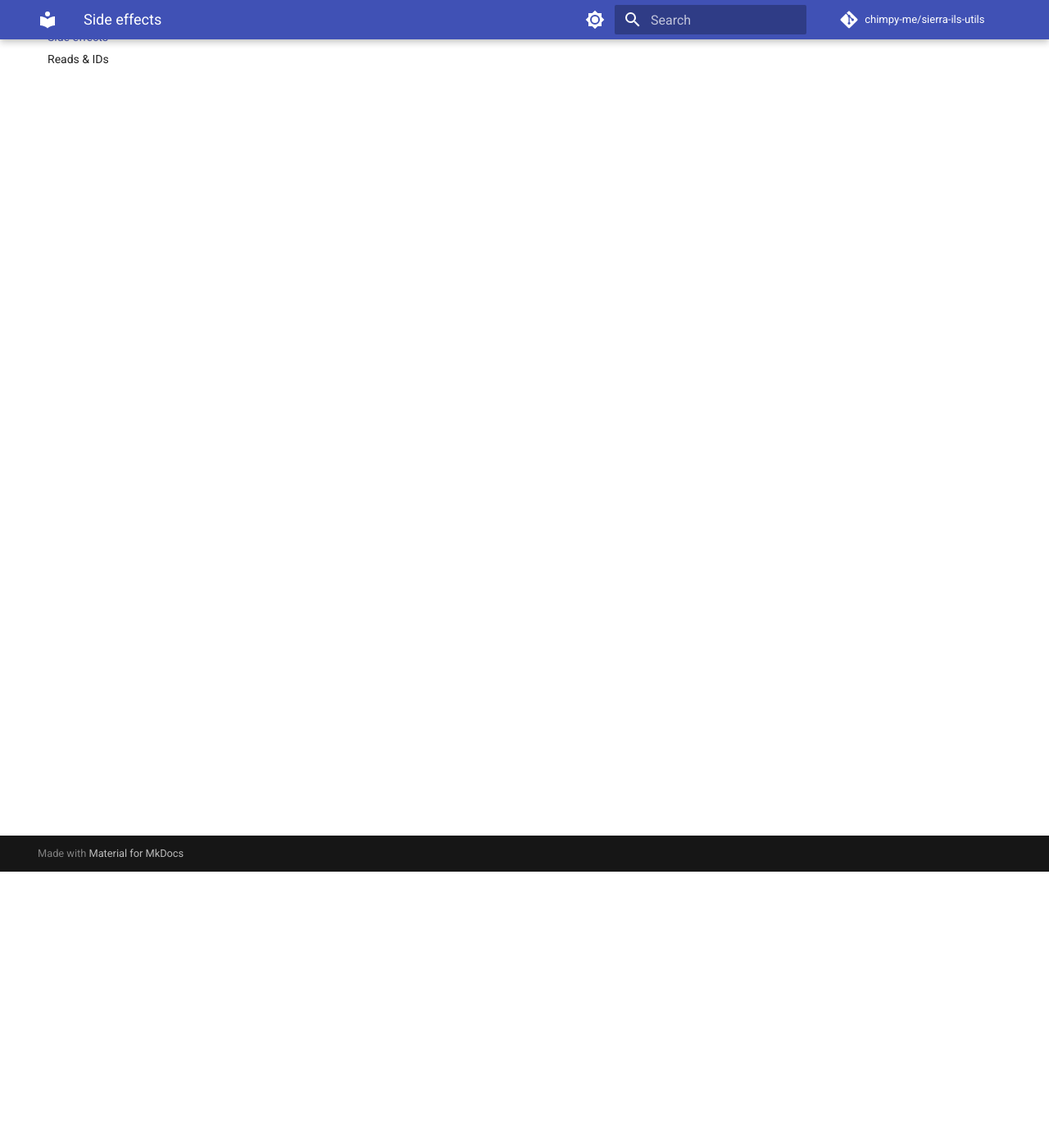
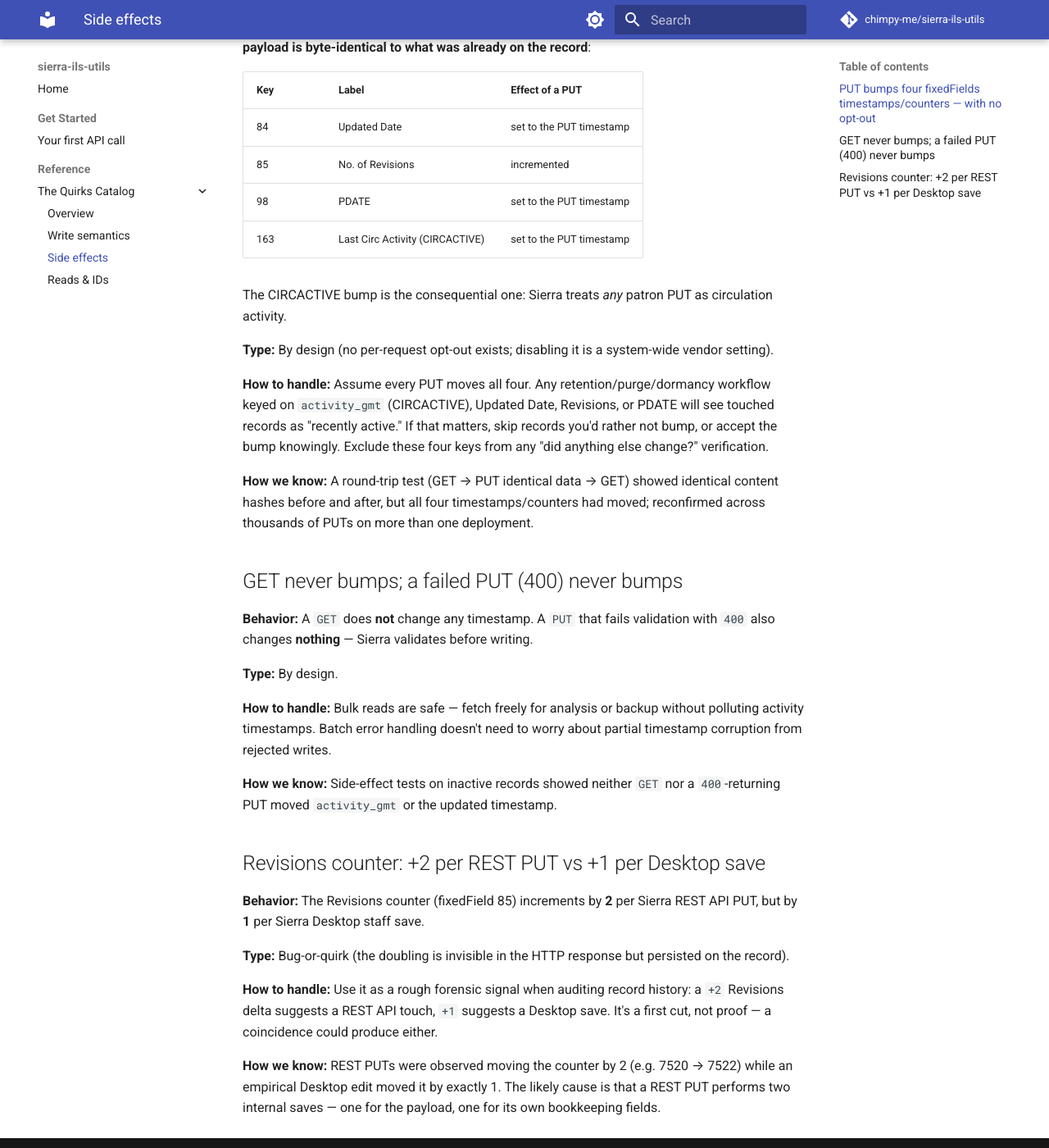
Before and after one commit to chimpy-me/sierra-ils-utils, an MkDocs documentation site: the page built from docs/reference/quirks/side-effects.md, in a window 1280 px wide and 1400 px high, scrolled down 337 px. Shown: the whole window at 82% size. Built offline with MkDocs 1.6.1 and Material for MkDocs 9.7.7, drawn with Linux system fonts in a browser that asks for light colours; comment, search, counter and statistics services are not loaded; some of the changed text lies outside the part shown.

Commit message:
docs: write Quirks Catalog — side effects (3 entries)
Co-Authored-By: Claude Opus 4.8 (1M context) <noreply@anthropic.com>

```diff
--- a/docs/reference/quirks/side-effects.md
+++ b/docs/reference/quirks/side-effects.md
@@ -1 +1,58 @@
 # Side effects
+
+What a write touches *besides* the data you sent. These matter most for retention, purge, and
+freshness workflows that key off record timestamps.
+
+## PUT bumps four `fixedFields` timestamps/counters — with no opt-out
+
+**Behavior:** A successful `PUT` updates several housekeeping `fixedFields` **even when the payload is
+byte-identical to what was already on the record**:
+
+| Key | Label | Effect of a PUT |
+|---|---|---|
+| 84 | Updated Date | set to the PUT timestamp |
+| 85 | No. of Revisions | incremented |
+| 98 | PDATE | set to the PUT timestamp |
+| 163 | Last Circ Activity (CIRCACTIVE) | set to the PUT timestamp |
+
+The CIRCACTIVE bump is the consequential one: Sierra treats *any* patron PUT as circulation activity.
+
+**Type:** By design (no per-request opt-out exists; disabling it is a system-wide vendor setting).
+
+**How to handle:** Assume every PUT moves all four. Any retention/purge/dormancy workflow keyed on
+`activity_gmt` (CIRCACTIVE), Updated Date, Revisions, or PDATE will see touched records as "recently
+active." If that matters, skip records you'd rather not bump, or accept the bump knowingly. Exclude
+these four keys from any "did anything else change?" verification.
+
+**How we know:** A round-trip test (GET → PUT identical data → GET) showed identical content hashes
+before and after, but all four timestamps/counters had moved; reconfirmed across thousands of PUTs
+on more than one deployment.
+
+## GET never bumps; a failed PUT (400) never bumps
+
+**Behavior:** A `GET` does **not** change any timestamp. A `PUT` that fails validation with `400`
+also changes **nothing** — Sierra validates before writing.
+
+**Type:** By design.
+
+**How to handle:** Bulk reads are safe — fetch freely for analysis or backup without polluting
+activity timestamps. Batch error handling doesn't need to worry about partial timestamp corruption
+from rejected writes.
+
+**How we know:** Side-effect tests on inactive records showed neither `GET` nor a `400`-returning PUT
+moved `activity_gmt` or the updated timestamp.
+
+## Revisions counter: +2 per REST PUT vs +1 per Desktop save
+
+**Behavior:** The Revisions counter (fixedField 85) increments by **2** per Sierra REST API PUT, but
+by **1** per Sierra Desktop staff save.
+
+**Type:** Bug-or-quirk (the doubling is invisible in the HTTP response but persisted on the record).
+
+**How to handle:** Use it as a rough forensic signal when auditing record history: a `+2` Revisions
+delta suggests a REST API touch, `+1` suggests a Desktop save. It's a first cut, not proof — a
+coincidence could produce either.
+
+**How we know:** REST PUTs were observed moving the counter by 2 (e.g. 7520 → 7522) while an
+empirical Desktop edit moved it by exactly 1. The likely cause is that a REST PUT performs two
+internal saves — one for the payload, one for its own bookkeeping fields.
```
